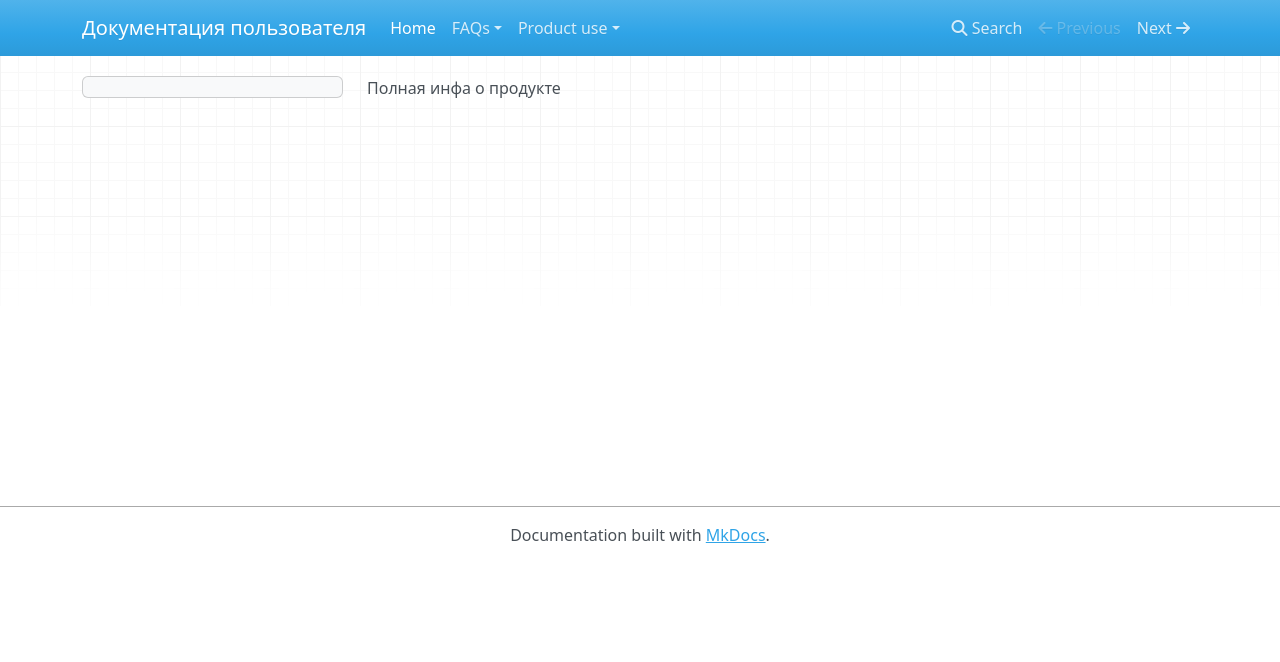
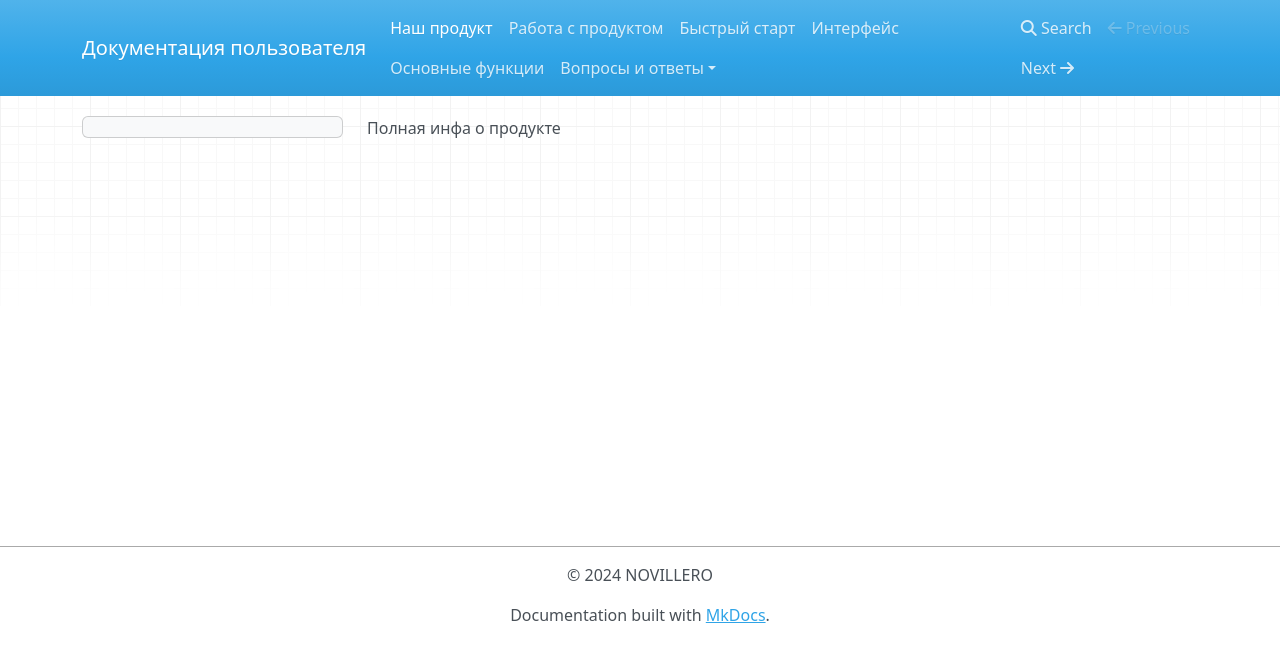
Before and after one commit to Lyudmila-R/first-project, an MkDocs documentation site: the page built from docs/index.md, in a window 1280 px wide. Shown: the top 662 px of the page. Built offline with MkDocs 1.6.1, drawn with Linux system fonts in a browser that asks for light colours; nearby versions of some CDN libraries; part of the change alters nothing that is shown.

```diff
--- a/mkdocs.yml
+++ b/mkdocs.yml
@@ -1 +1,74 @@
-site_name: Документация пользователя
+site_name: Документация пользователя # Название сайта
+site_description: Документация пользователя по продукту # Описание сайта, добавляется в meta-теги
+theme: # Тема сайта, информация о ее параметрах
+  name: mkdocs # Название темы
+  #logo: logo.svg # Ссылка на логотип сайта
+  font:
+    text: Roboto # Шрифт текста
+    code: Roboto Mono # Шрифт для текста кода
+  features:
+    #- navigation.sections
+    - navigation.path # Хлебные крошки
+    - navigation.indexes # Позволяет создавать корневые страницы разделов меню. Корневая страница должна лежать в папке раздела и называться index.md. Пример использования корневых страниц приведен ниже в настройках nav
+    #- navigation.tabs # Верхнее меню
+    #- navigation.tabs.sticky # Фиксация верхнего меню
+    #- Navigation sections # Настройка спойлеров в левом меню
+    #- navigation.expand # Разворачивает спойлеры в левом меню по умолчанию
+    #- toc.integrate # Фиксирует оглавление страницы в левом меню
+    - navigation.instant # Функция быстрой загрузки страниц
+    - navigation.top # Добавляет кнопку «к началу» для быстрой обратной прокрутки страницы
+    - search.suggest # Подсказки при вводе поискового запроса
+    - search.highlight # Подсветка результатов поиска в тексте страницы
+    - content.code.copy # Кнопка копирования в блоке кода
+
+  language: ru # Язык
+  #palette: # Настройки светлой и тёмной тем
+   # # Настройки светлой темы
+   # - scheme: default
+   #   toggle:
+   #     icon: material/weather-sunny # Иконка для активации светлой темы
+  #      name: Выключить солнышко # Всплывающий текст-подсказка
+  #    primary: blue # Основной цвет
+ #     accent: purple # Акцентный цвет
+    # Настройки тёмной темы
+ #   - scheme: slate
+ #     toggle:
+  #      icon: material/weather-night
+ #       name: Позвать солнышко
+ #     primary: deep purple
+ #     accent: blue
+
+nav: # Структура сайта
+    - Наш продукт: index.md
+    - Работа с продуктом: product_use/index.md
+    - Быстрый старт: product_use/quick_start.md
+    - Интерфейс: product_use/interface.md
+    - Основные функции: product_use/main_functions.md
+    - Вопросы и ответы:
+      - FAQs/index.md
+      - Как установить: FAQs/how_to_install.md
+      - Как удалить: FAQs/how_to_uninstall.md
+
+extra:
+  social: # Ссылки на соц.сети
+    - icon: fontawesome/brands/github-alt # Иконка гитхаба
+      link: https://github.com/{your_account} # Ссылка на гитхаб
+
+#markdown_extensions: # Расширения markdown
+  #- admonition # Поддержка информационных панелей (сообщений типа «Внимание», «Совет», «Примечание», etc.)
+ # - footnotes # Поддержка встроенных сносок на страницах
+ # - attr_list # Использование html-атрибутов и CSS в элементах markdown
+  #- md_in_html # Поддержка markdown внутри html
+ # - def_list # Поддержка списков определений
+ # - pymdownx.tabbed # Использование вкладок (табов)
+ # - pymdownx.details # Использование спойлеров (катов)
+ # - pymdownx.highlight: # Подсветка синтаксиса в блоках кода
+ #     anchor_linenums: true
+ # - pymdownx.superfences # Поддержка вложенных блоков кода
+ # - pymdownx.snippets # Использование заимствованного контента
+ # - pymdownx.emoji: # Иконки и эмодзи
+ #     emoji_index: !!python/name:material.extensions.emoji.twemoji
+ #     emoji_generator: !!python/name:material.extensions.emoji.to_svg
+
+copyright: |
+  &copy; 2024 NOVILLERO
```
